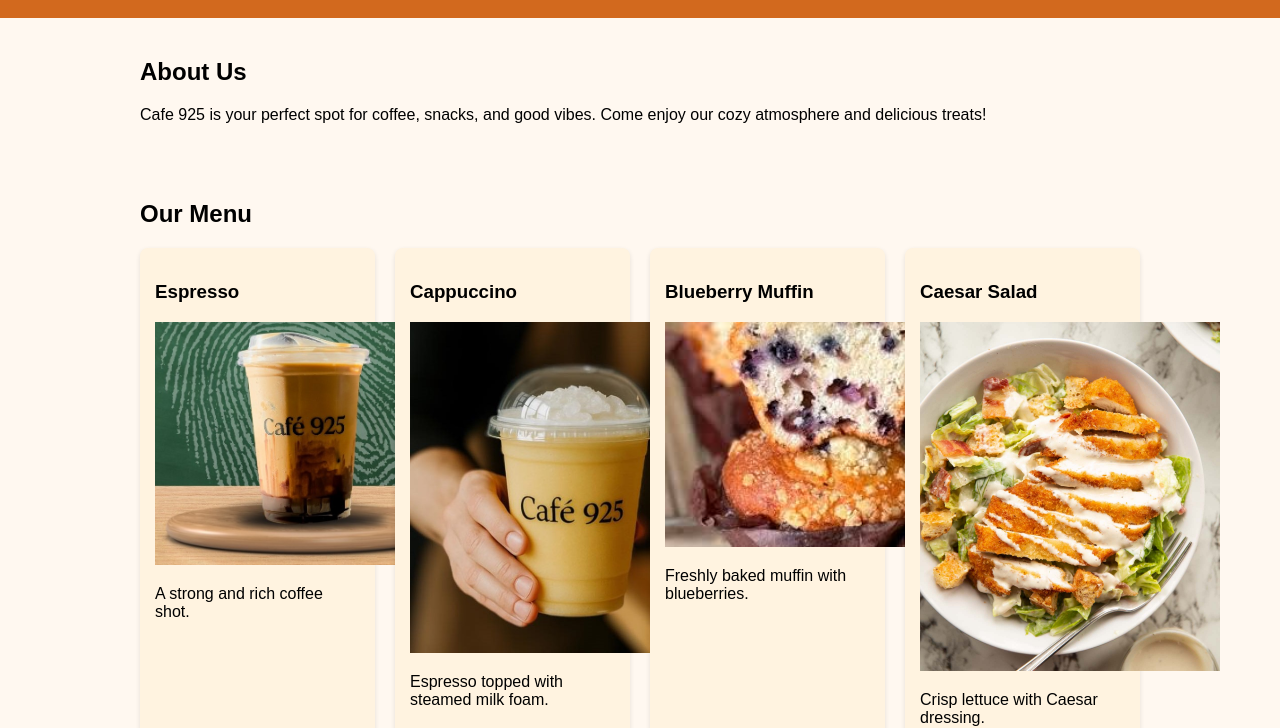
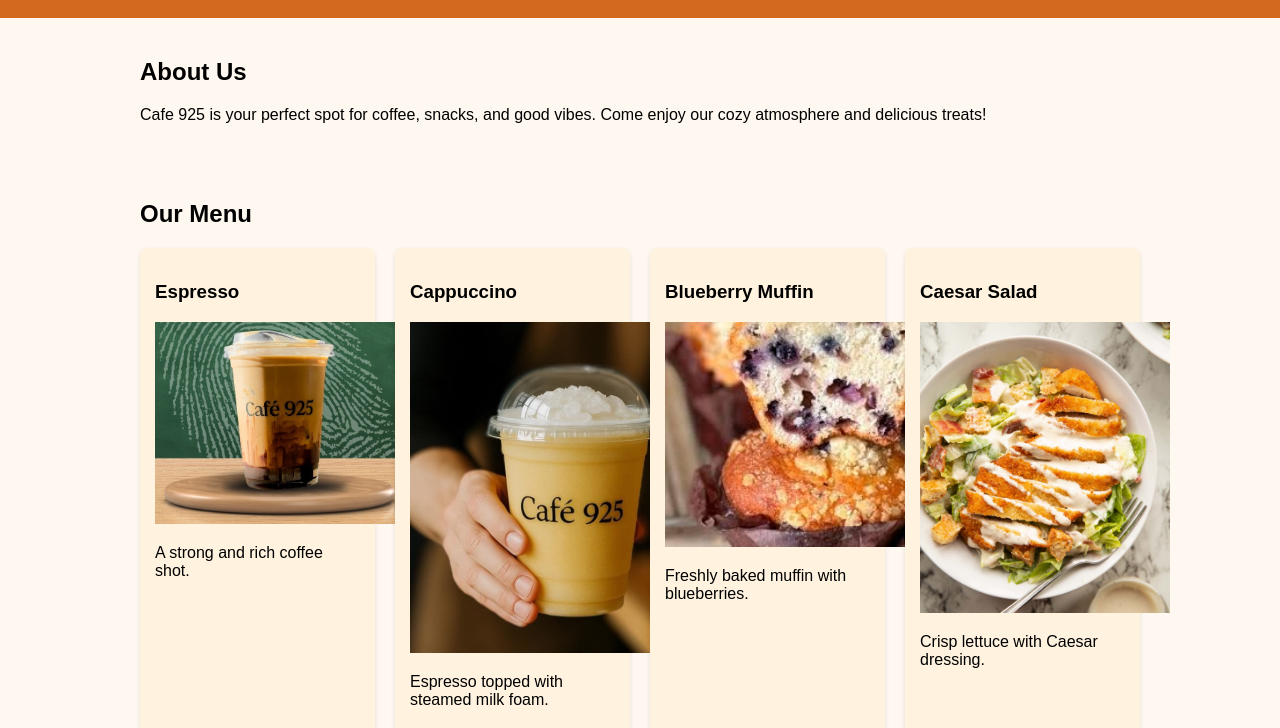
Before and after one commit to Garcianojp/cafe-website.github.io, a plain HTML site: page index.html in a window 1280 px wide. Shown: the part 87-815 px from the top of the page. Drawn offline with Linux system fonts and the light colour scheme.

Commit message:
Update index.html

```diff
--- a/index.html
+++ b/index.html
@@ -74,7 +74,7 @@
         <div class="menu">
             <div class="item">
                 <h3>Espresso</h3>
-                <img src="espresso1.jpg" alt="Cafe925" width="300" />
+                <img src="espresso1.jpg" alt="Cafe925" width="250" />
                 <p>A strong and rich coffee shot.</p>
             </div>
             <div class="item">
@@ -89,7 +89,7 @@
             </div>
             <div class="item">
                 <h3>Caesar Salad</h3>
-                   <img src="caesar-salad-crispy-chicken.jpg" alt="Cafe925" width="300" />
+                   <img src="caesar-salad-crispy-chicken.jpg" alt="Cafe925" width="250" />
                 <p>Crisp lettuce with Caesar dressing.</p>
             </div>
         </div>
```
